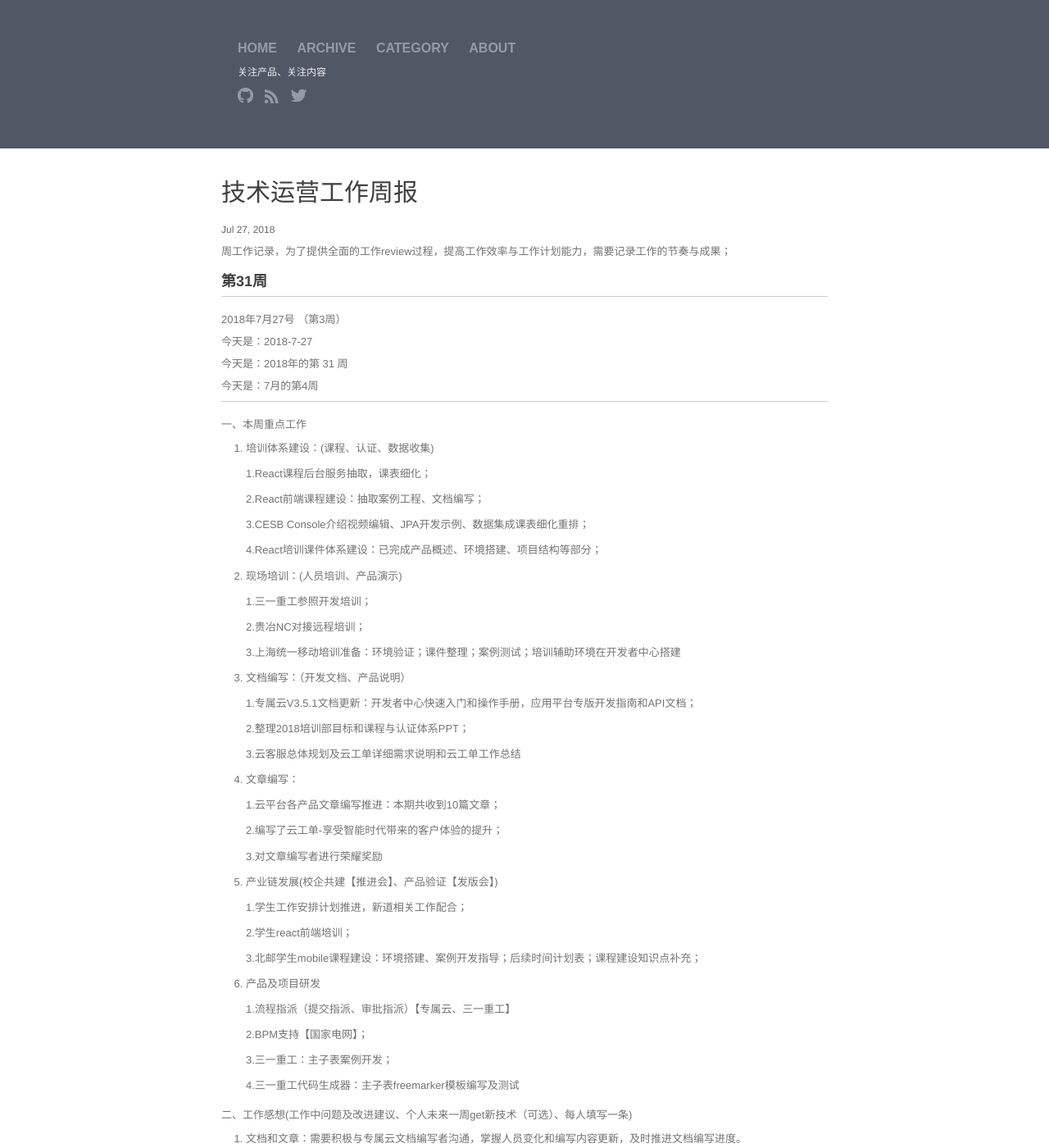
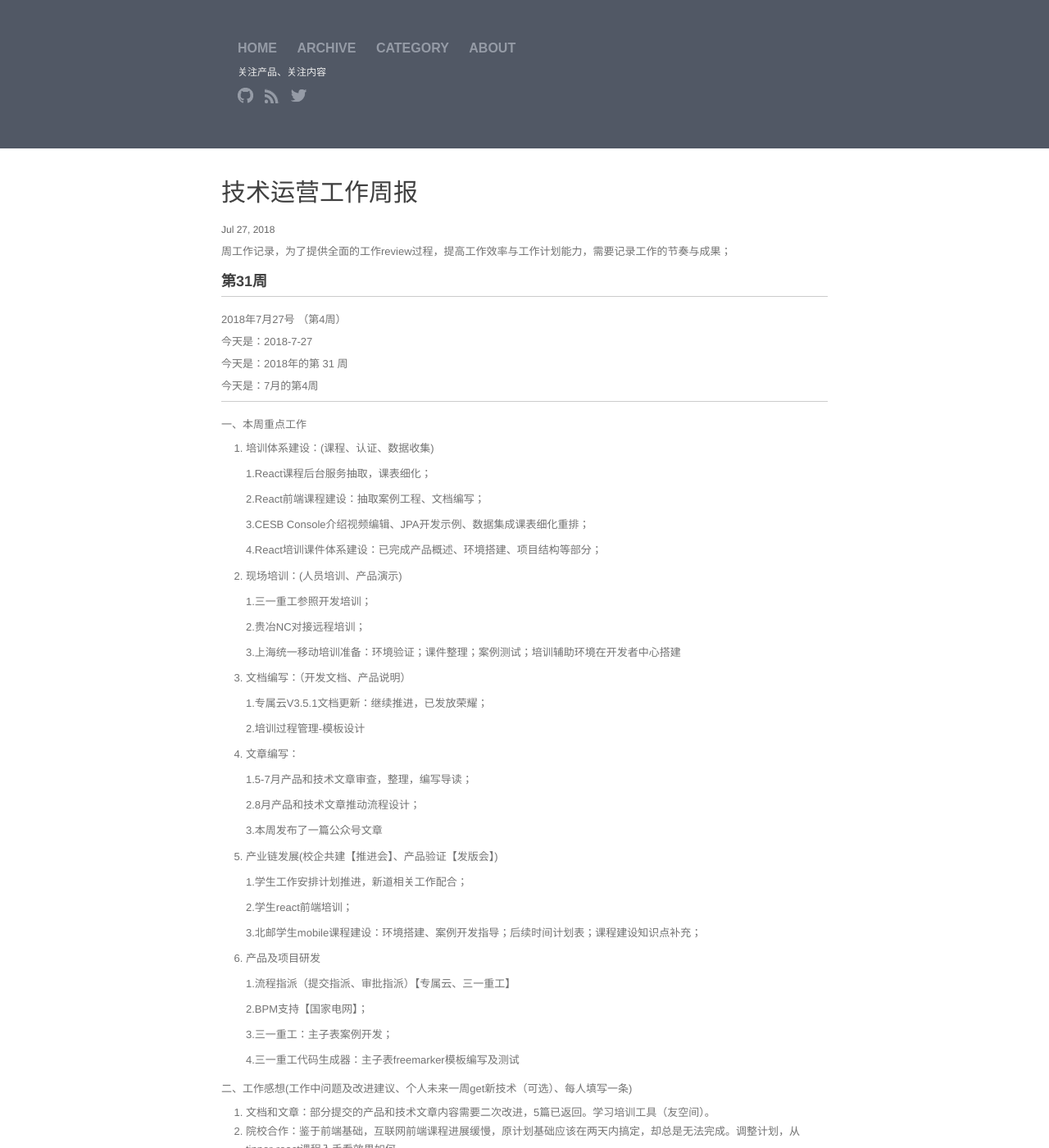
Before and after one commit to walllFlower/blog, a Jekyll site: the page built from _posts/2018-07-17-day_report_cxz.md, in a window 1280 px wide and 1400 px high. Shown: the whole window at 82% size. Built offline with Jekyll 4.4.1, drawn with Linux system fonts in a browser that asks for light colours; comment, search, counter and statistics services are not loaded.

Commit message:
Update 2018-07-17-day_report_cxz.md

```diff
--- a/_posts/2018-07-17-day_report_cxz.md
+++ b/_posts/2018-07-17-day_report_cxz.md
@@ -11,7 +11,7 @@ categories: 技术运营工作周报
 
 ***
 
-2018年7月27号 （第3周）
+2018年7月27号 （第4周）
 
 今天是：2018-7-27
 
@@ -44,19 +44,17 @@ categories: 技术运营工作周报
 
 3. 文档编写：（开发文档、产品说明）
 
-    1.专属云V3.5.1文档更新：开发者中心快速入门和操作手册，应用平台专版开发指南和API文档；
+    1.专属云V3.5.1文档更新：继续推进，已发放荣耀；
 
-    2.整理2018培训部目标和课程与认证体系PPT；
-
-    3.云客服总体规划及云工单详细需求说明和云工单工作总结
+    2.培训过程管理-模板设计
 
 4. 文章编写：
 
-    1.云平台各产品文章编写推进：本期共收到10篇文章；
+    1.5-7月产品和技术文章审查，整理，编写导读；
 
-    2.编写了云工单-享受智能时代带来的客户体验的提升；
+    2.8月产品和技术文章推动流程设计；
 
-    3.对文章编写者进行荣耀奖励
+    3.本周发布了一篇公众号文章
 
 5. 产业链发展(校企共建【推进会】、产品验证【发版会】)
 
@@ -79,7 +77,7 @@ categories: 技术运营工作周报
 
 二、工作感想(工作中问题及改进建议、个人未来一周get新技术（可选）、每人填写一条)
 
-1. 文档和文章：需要积极与专属云文档编写者沟通，掌握人员变化和编写内容更新，及时推进文档编写进度。
+1. 文档和文章：部分提交的产品和技术文章内容需要二次改进，5篇已返回。学习培训工具（友空间）。
 2. 院校合作：鉴于前端基础，互联网前端课程进展缓慢，原计划基础应该在两天内搞定，却总是无法完成。调整计划，从tinper-react课程入手看效果如何。
 3. 培训体系建设：集成方面课程培训以后应当吸收培训过程中客户关注的实际问题点，融入课程中，加强课程的实战能力；集成方面支持问题流程比较混乱，经常有电话打进来，不知如何处理。
 4. react课程体系：目前react资料文档分散，需要整理成相应课件及手册。课程体系需尽快完善，达到培训标准。
```
